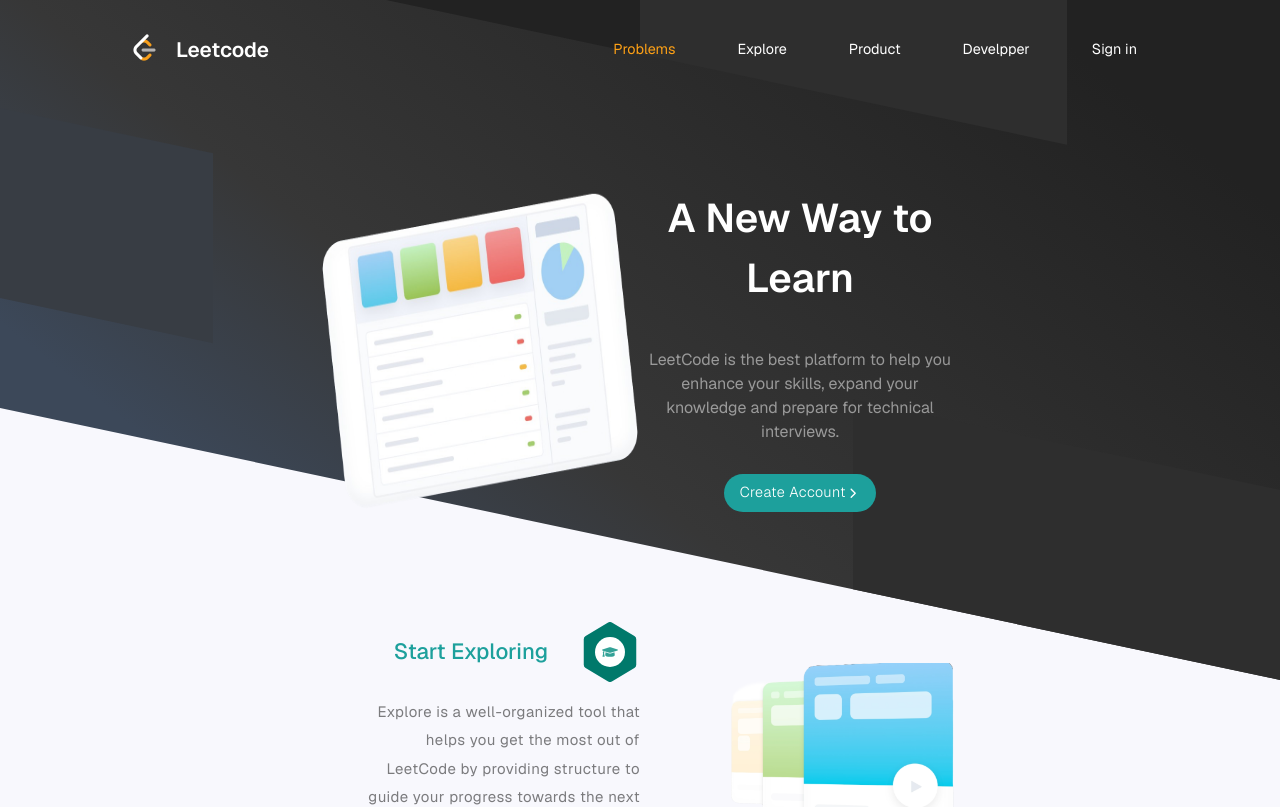
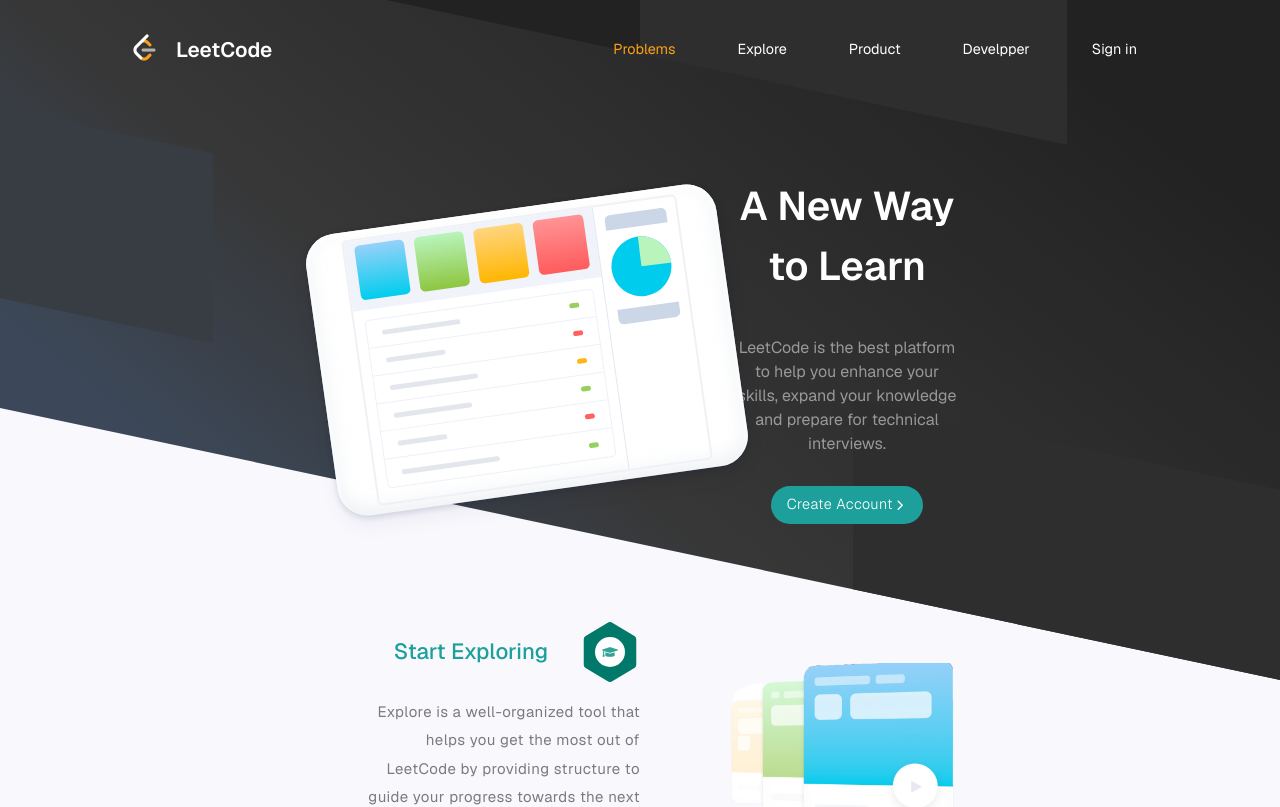
Before and after one commit to Abinashshasini/leetcode-clone, a Next.js app: page / in a window 1280 px wide. Shown: the top 807 px of the page. Built offline with nearby package versions, Linux system fonts and the light colour scheme; no server answers.

Commit message:
feat : like problem aded

```diff
--- a/src/app/page.tsx
+++ b/src/app/page.tsx
@@ -10,6 +10,7 @@ import { useAuthState } from 'react-firebase-hooks/auth';
 import Header from '@/components/header/index';
 import LoginModal from '@/components/login-modal';
 import { auth } from '@/firebase/firebase';
+import IpadDesign from '@/components/ipad/index';
 import classes from './style.module.scss';
 
 export default function Home() {
@@ -39,12 +40,7 @@ export default function Home() {
       <Header onClickSignIn={() => setIsLoginModalOpen(true)} />
       <div className={classes.herocontainer}>
         <div className={classes.heroImage}>
-          <img
-            src="/assets/dashboard.png"
-            alt="dashboard"
-            width={100}
-            height={100}
-          />
+          <IpadDesign />
         </div>
         <div className={classes.detailsCnt}>
           <h2>A New Way to Learn</h2>
--- a/src/components/header/index.tsx
+++ b/src/components/header/index.tsx
@@ -29,7 +29,7 @@ const Header: FC<THeaderProps> = ({
     >
       <div className={classes.logo}>
         <Image src="/assets/logo.png" width={100} height={100} alt="logo" />
-        <h1>Leetcode</h1>
+        <h1>LeetCode</h1>
       </div>
 
       <div className={classes.menu}>
--- /dev/null
+++ b/src/components/ipad/index.tsx
@@ -0,0 +1,76 @@
+import React from 'react';
+import classes from './style.module.scss';
+
+const IpadDesign = () => {
+  return (
+    <div className={classes.container}>
+      <div className={classes.wraper}>
+        <div className={classes.leftCnt}>
+          <div className={classes.appDrawer}>
+            <div />
+            <div />
+            <div />
+            <div />
+          </div>
+          <div className={classes.someList}>
+            <div className={classes.someListWrp}>
+              <div className={classes.someListChild}>
+                <div className={classes.bar} style={{ width: '40%' }}></div>
+                <div
+                  className={classes.btn}
+                  style={{ background: '#98d05f' }}
+                ></div>
+              </div>
+              <div className={classes.someListChild}>
+                <div className={classes.bar} style={{ width: '30%' }}></div>
+                <div
+                  className={classes.btn}
+                  style={{ background: '#fe6160' }}
+                ></div>
+              </div>
+              <div className={classes.someListChild}>
+                <div className={classes.bar} style={{ width: '45%' }}></div>
+                <div
+                  className={classes.btn}
+                  style={{ background: '#ffb718' }}
+                ></div>
+              </div>
+              <div className={classes.someListChild}>
+                <div className={classes.bar} style={{ width: '40%' }}></div>
+                <div
+                  className={classes.btn}
+                  style={{ background: '#98d05f' }}
+                ></div>
+              </div>
+              <div className={classes.someListChild}>
+                <div className={classes.bar} style={{ width: '25%' }}></div>
+                <div
+                  className={classes.btn}
+                  style={{ background: '#fe6160' }}
+                ></div>
+              </div>
+              <div className={classes.someListChild}>
+                <div className={classes.bar} style={{ width: '50%' }}></div>
+                <div
+                  className={classes.btn}
+                  style={{ background: '#98d05f' }}
+                ></div>
+              </div>
+            </div>
+          </div>
+        </div>
+        <div className={classes.rightCnt}>
+          <div className={classes.circleCnt}>
+            <div className={classes.topBar}></div>
+            <div className={classes.circle}>
+              <div className={classes.halfRadius}></div>
+            </div>
+            <div className={classes.bottomBar}></div>
+          </div>
+        </div>
+      </div>
+    </div>
+  );
+};
+
+export default IpadDesign;
--- /dev/null
+++ b/src/components/ipad/style.module.scss
@@ -0,0 +1,146 @@
+.container {
+  position: relative;
+  transform: rotate(-8deg);
+  transform-origin: 50% 50%;
+  width: 414px;
+  height: 284px;
+  border-radius: 30px;
+  display: flex;
+  justify-content: center;
+  align-items: center;
+  background: #fff;
+  box-shadow: inset 0 4px 7px 1px #ffffff,
+    inset 0 -5px 20px rgba(173, 186, 204, 0.25), 0 2px 6px rgba(0, 21, 64, 0.14),
+    0 10px 20px rgba(0, 21, 64, 0.05);
+
+  .wraper {
+    border: 2px solid #eff1f5;
+    border-radius: 5px;
+    width: calc(100% - 38px * 2);
+    height: calc(100% - 8px * 2);
+    display: flex;
+    justify-content: center;
+    align-items: center;
+  }
+
+  .leftCnt {
+    flex: 1;
+    height: 100%;
+
+    .appDrawer {
+      display: flex;
+      justify-content: center;
+      align-items: center;
+      background: #f0f4fa;
+      padding: 5px 10px 10px;
+      gap: 10px;
+
+      & > div {
+        border-radius: 5px;
+        flex: 1;
+        height: 55px;
+      }
+
+      & > div:nth-child(1) {
+        background: linear-gradient(#96d1f9, #00cded);
+      }
+
+      & > div:nth-child(2) {
+        background: linear-gradient(#b9f4bc, #8dc63f);
+      }
+
+      & > div:nth-child(3) {
+        background: linear-gradient(#ffd57f, #ffb601);
+      }
+
+      & > div:nth-child(4) {
+        background: linear-gradient(#ff9395, #ff5b5c);
+      }
+    }
+
+    .someList {
+      padding: 10px;
+
+      .someListWrp {
+        border-radius: 5px;
+        overflow: hidden;
+        border: 1px solid #edf1f7;
+      }
+
+      .someListChild {
+        flex: 1;
+        height: 28px;
+        border-bottom: 1px solid #edf1f7;
+        display: flex;
+        justify-content: space-between;
+        align-items: center;
+        padding: 0 15px;
+
+        &:last-child {
+          border-bottom: none;
+        }
+
+        .bar {
+          border-radius: 5px;
+          height: 5px;
+          background: #e3e7ed;
+        }
+
+        .btn {
+          border-radius: 5px;
+          height: 5px;
+          width: 10px;
+        }
+      }
+    }
+  }
+
+  .rightCnt {
+    border-left: 1px solid #e2e8f0;
+    width: 25%;
+    height: 100%;
+
+    .circleCnt {
+      padding: 10px;
+      display: flex;
+      gap: 10px;
+      flex-direction: column;
+
+      .topBar {
+        border-radius: 5px 5px 0 0;
+        height: 15px;
+        width: 100%;
+        background-color: #cbd7e6;
+      }
+
+      .circle {
+        width: 60px;
+        height: 60px;
+        border-radius: 50%;
+        background: #00cded;
+        position: relative;
+        overflow: hidden;
+
+        .halfRadius {
+          width: 0;
+          height: 0;
+          border-top: 30px solid transparent;
+          border-right: 30px solid transparent;
+          border-bottom: 30px solid #b9f4bc; /* Change this color as needed */
+          border-left: 30px solid transparent;
+          position: absolute;
+          top: 0;
+          left: 0;
+          transform: rotate(226deg);
+        }
+      }
+
+      .bottomBar {
+        border-radius: 0 0 5px 5px;
+        height: 15px;
+        width: 100%;
+        background-color: #cbd7e6;
+      }
+    }
+  }
+}
```
Also changed, not shown: 2 other files (tests, documents, lock files or other folders).
